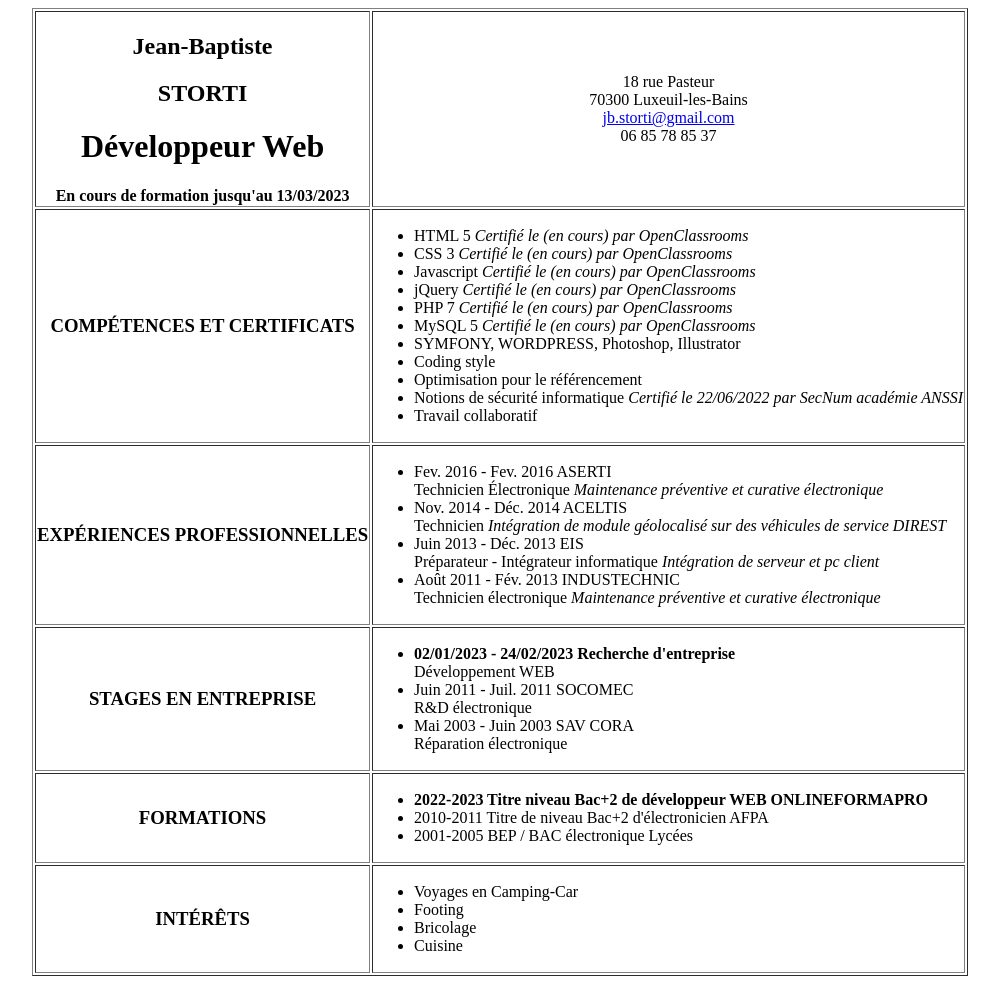
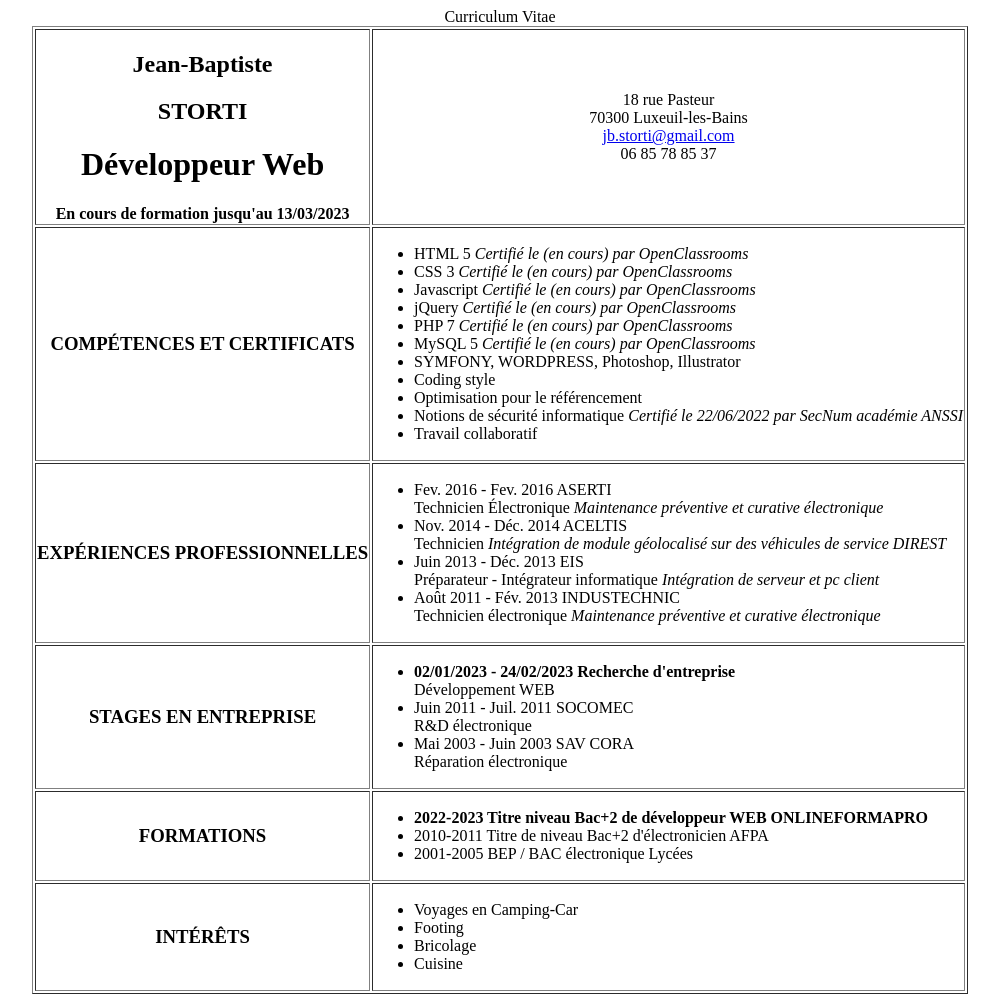
Before and after one commit to jbnouveau2004/cv, a plain HTML site: page index.html in a window 1280 px wide. Shown: the whole page, without its empty margins (140-1139 px from the left). Drawn offline with Linux system fonts and the light colour scheme.

Commit message:
sous forme de tableau

```diff
--- a/index.html
+++ b/index.html
@@ -6,6 +6,7 @@
     </head>
     <body>
         <table align="center" border="1">
+            <caption>Curriculum Vitae</caption>
             <thead>
                 <tr>
                     <th>
```
